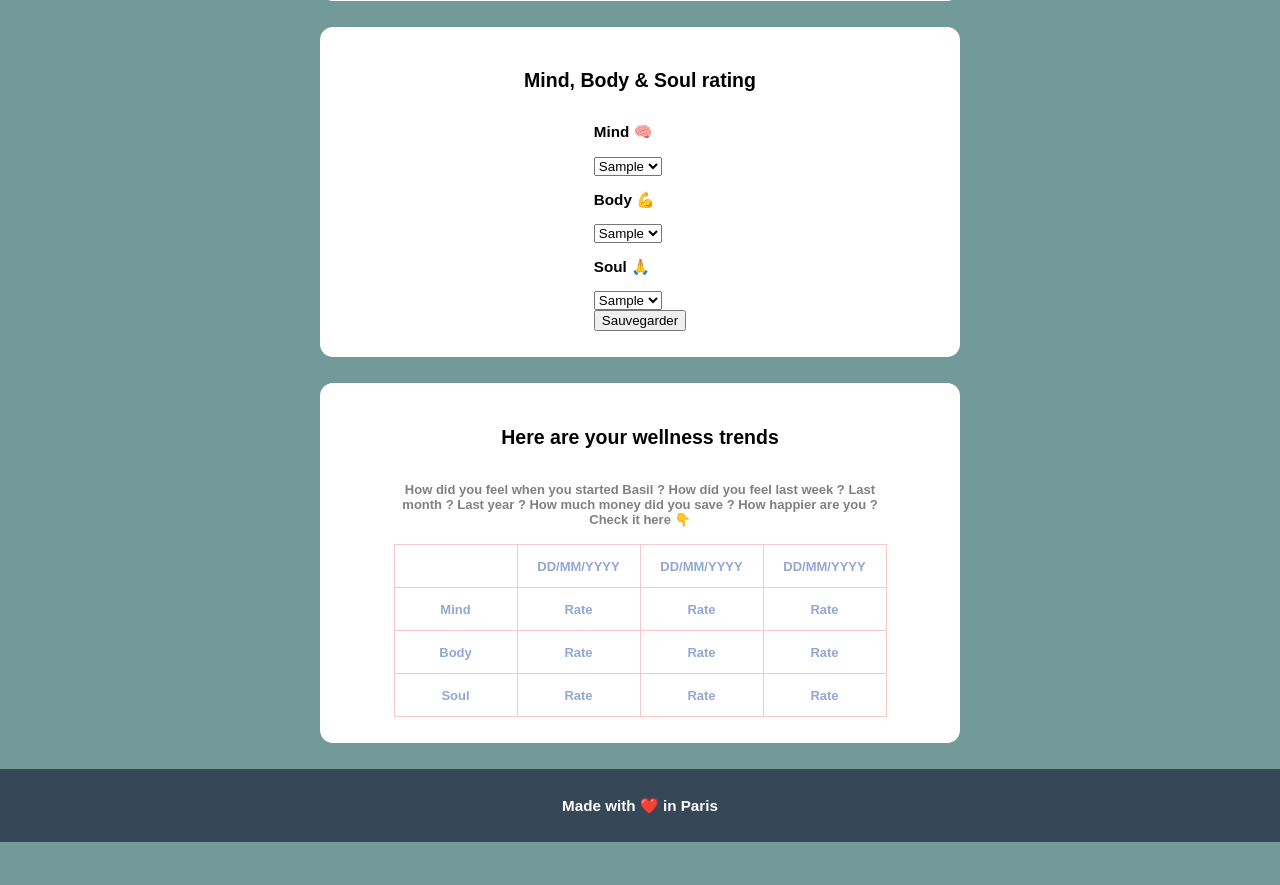
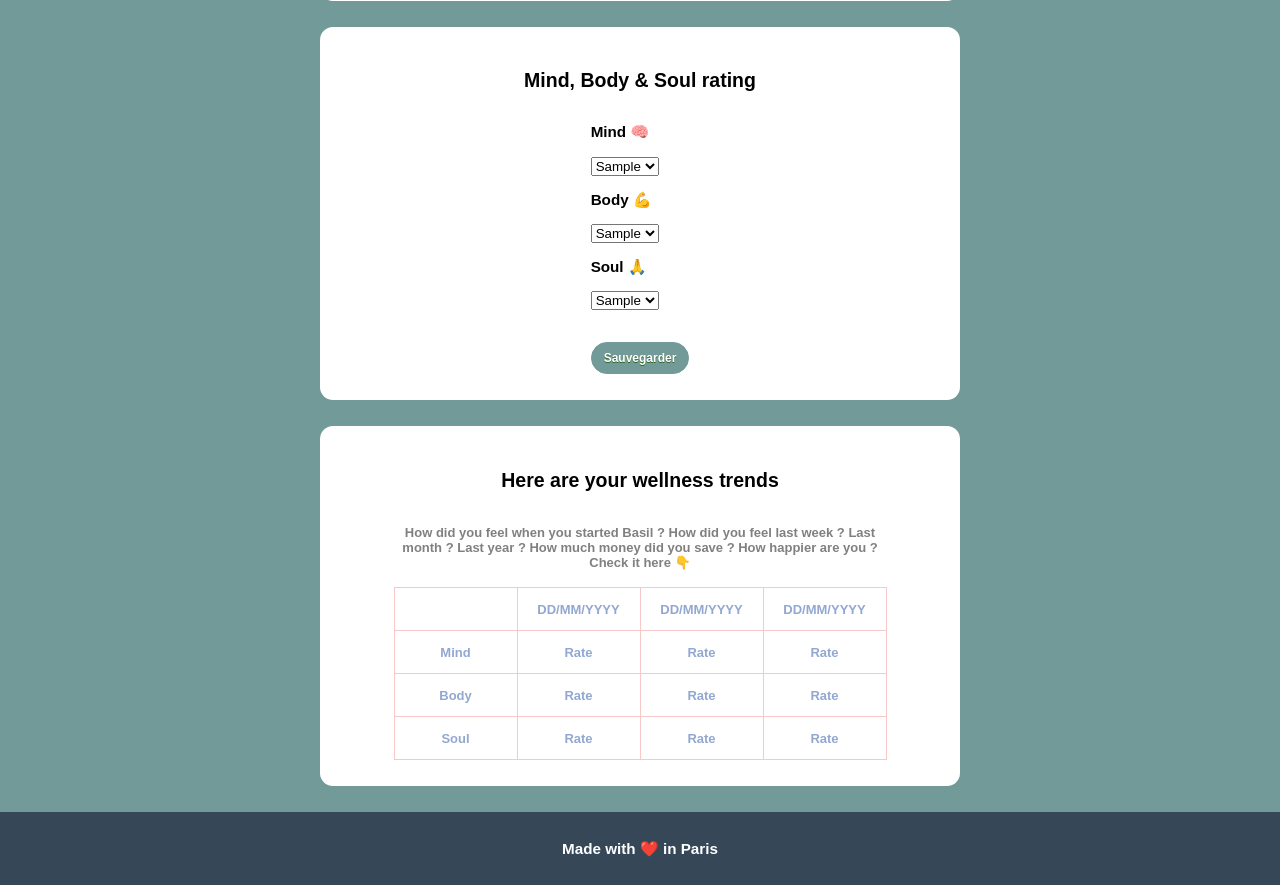
Before and after one commit to anaisperson/projet2-basil, a Node server app: template views/dashboard.hbs in a window 1280 px wide. Shown: the part 536-1421 px from the top of the page. Before the commit the page ends 1378 px from the top, so only its background shows below. Run offline with Node 20, Linux system fonts and the light colour scheme; tables that the repository leaves empty hold one stand-in row (values such as "Sample post"); the template is opened without the code that fills it: values that come from a table or form of the project are taken from there, most other values are stand-ins (such as "Sample title", 1, 10 or a date in 2020); some libraries are stand-ins or nearby versions.

Commit message:
save button

```diff
--- a/public/stylesheets/dashboard.css
+++ b/public/stylesheets/dashboard.css
@@ -83,13 +83,37 @@ nav {
   font-weight: bold;
 }
 
+.loginbutton {
+  background-color: #729a99;
+  border-radius: 28px;
+  border: 1px solid #729a99;
+  display: inline-block;
+  cursor: pointer;
+  color: #ffffff;
+  font-family: Arial;
+  font-size: 12px;
+  font-weight: bold;
+  padding: 8px 12px;
+  margin-top: 4vh;
+  text-decoration: none;
+  text-shadow: 0px 1px 0px #2f6627;
+}
+
+.loginbutton:hover {
+  background-color: #729a99;
+}
+
+.loginbutton:active {
+  position: relative;
+  top: 1px;
+}
+
 #footer {
   background-color: #364858;
   text-align: center;
   color: white;
   padding: 1.5vh;
 }
-
 
 /* nav {
     height: 150px;
@@ -112,7 +136,6 @@ header {
   position: relative;
 }
 
-
 /* footer {
   background-color: #f6c9c8;
   position: absolute;
@@ -124,11 +147,9 @@ header {
   padding: 0;
 } */
 
-
 /* #footer {
   background-color: #f6c9c8;
 } */
-
 
 /* #flextitude {
   display: flex;
@@ -158,12 +179,10 @@ header {
   background-color: #e9e9e9;
 } */
 
-
 /* .login_button:active {
     position: absolute;
     top: 1px;
 } */
-
 
 /* #main {
   position: relative;
@@ -219,11 +238,9 @@ a[href*="intent"] {
   margin-top: 0.4em;
 } */
 
-
 /*
 * Rating styles
 */
-
 
 /* .rating {
   width: 226px;
@@ -250,7 +267,6 @@ a[href*="intent"] {
   cursor: pointer;
 } */
 
-
 /* .rating2 {
   direction: rtl;
 }
@@ -258,7 +274,6 @@ a[href*="intent"] {
 .rating2 a {
   float: none;
 } */
-
 
 /* Tableau */
 
```
Also changed, not shown: views/dashboard.hbs (indentation only). Lines whose indentation alone changed are shown as unchanged.
